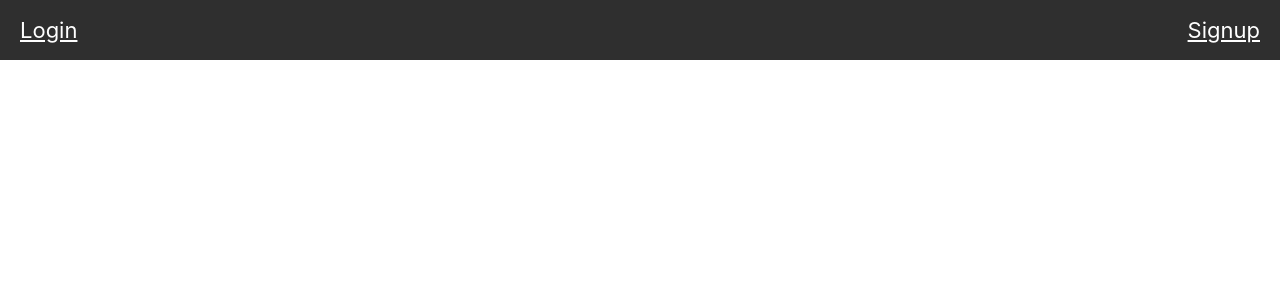
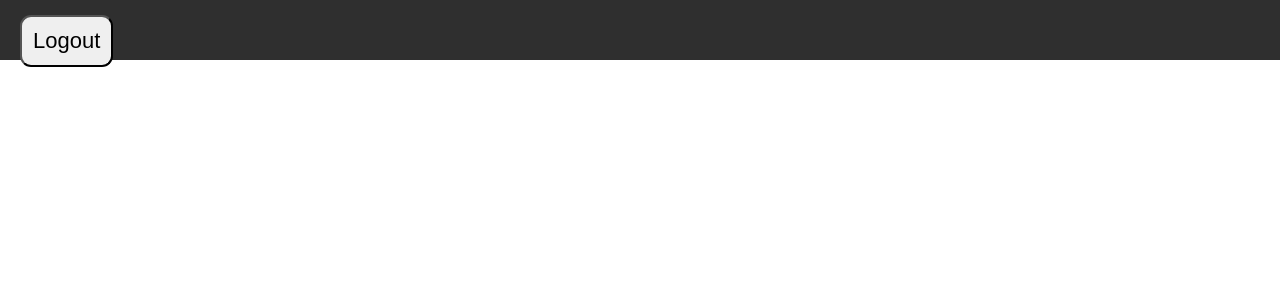
Before and after one commit to Dancodes92/JetSearch, a React (Create React App) app in the folder client/: page / in a window 1280 px wide. Shown: the top 300 px of the page. Built offline with nearby package versions, Linux system fonts and the light colour scheme.

Commit message:
navbar login/signup and logout are conditionaly rendered

```diff
--- a/client/src/components/Navbar.js
+++ b/client/src/components/Navbar.js
@@ -1,29 +1,39 @@
+import { faLongArrowAltUp } from "@fortawesome/free-solid-svg-icons";
 import React, { useState } from "react";
 import { Link } from "react-router-dom";
 import { useNavigate } from "react-router-dom";
+import useAuth from "../hooks/useAuth";
 
 function Navbar() {
-  const navigate = useNavigate();
-  const [authed, setAuth] = useState(false)
+ // display a login / signup button if not logged in, if logged in display a logout button remove
+ const { auth, setAuth } = useAuth();
 
-  const handleLogout = () => {
-    navigate("/");
-  };
+  console.log(auth)
+
+  //if auth is an empty object, then the user is not logged in and we display the login button and the signup button.
+  //if auth is not an empty object, then the user is logged in and we display the logout button.
 
   return (
-    <nav>
-      {authed ? (
-        <>
-          <Link to="/search">Search</Link>
-          <button onClick={handleLogout}>Logout</button>
-        </>
-      ) : (
-        <>
-          <Link to="/login">Login</Link>
-          <Link to="/signup">Signup</Link>
-        </>
-      )}
-    </nav>
+   <>
+   {auth ? (
+     <nav>
+       <button
+       onClick={() => {
+        window.localStorage.removeItem("token");
+        setAuth(false);
+       }
+        }
+        >
+        Logout
+        </button>
+      </nav>
+    ) : (
+      <nav>
+        <Link to="/login">Login</Link>
+        <Link to="/signup">Signup</Link>
+      </nav>
+    )}
+    </>
   );
 }
 
```
